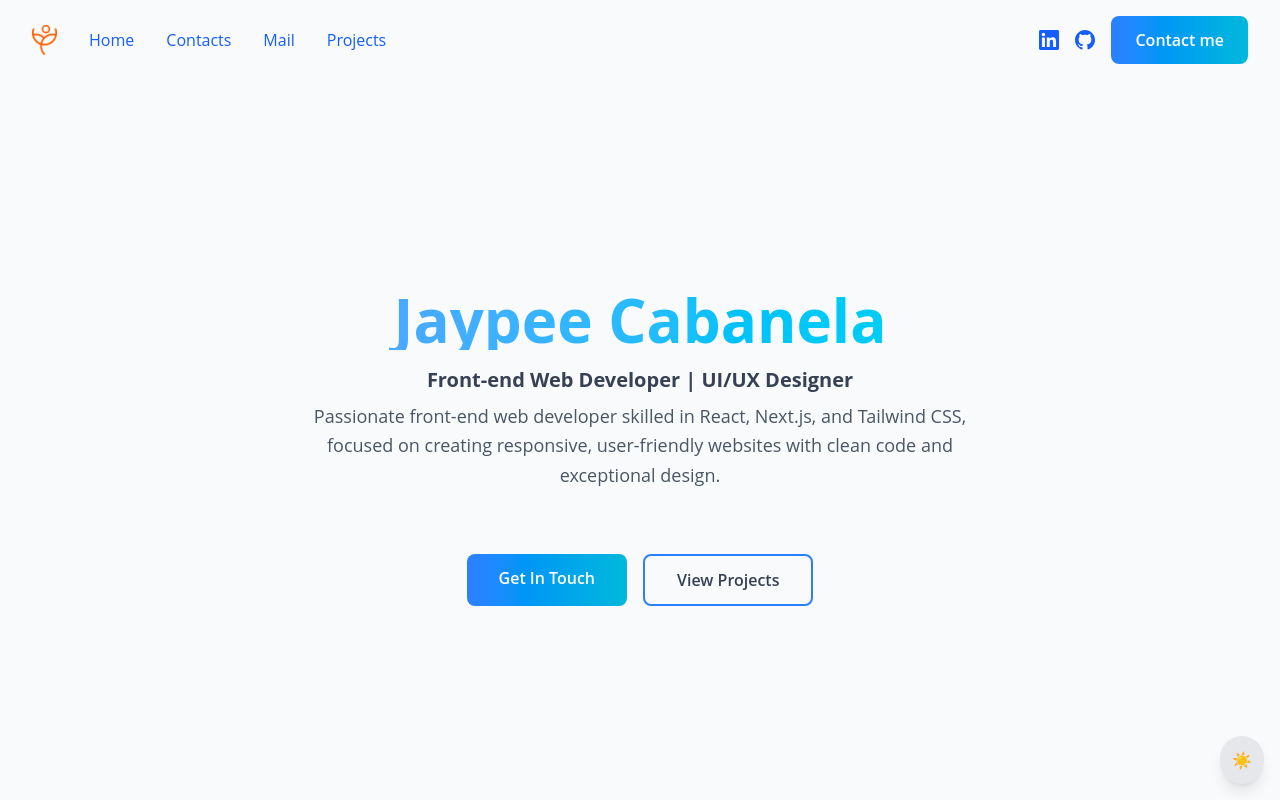
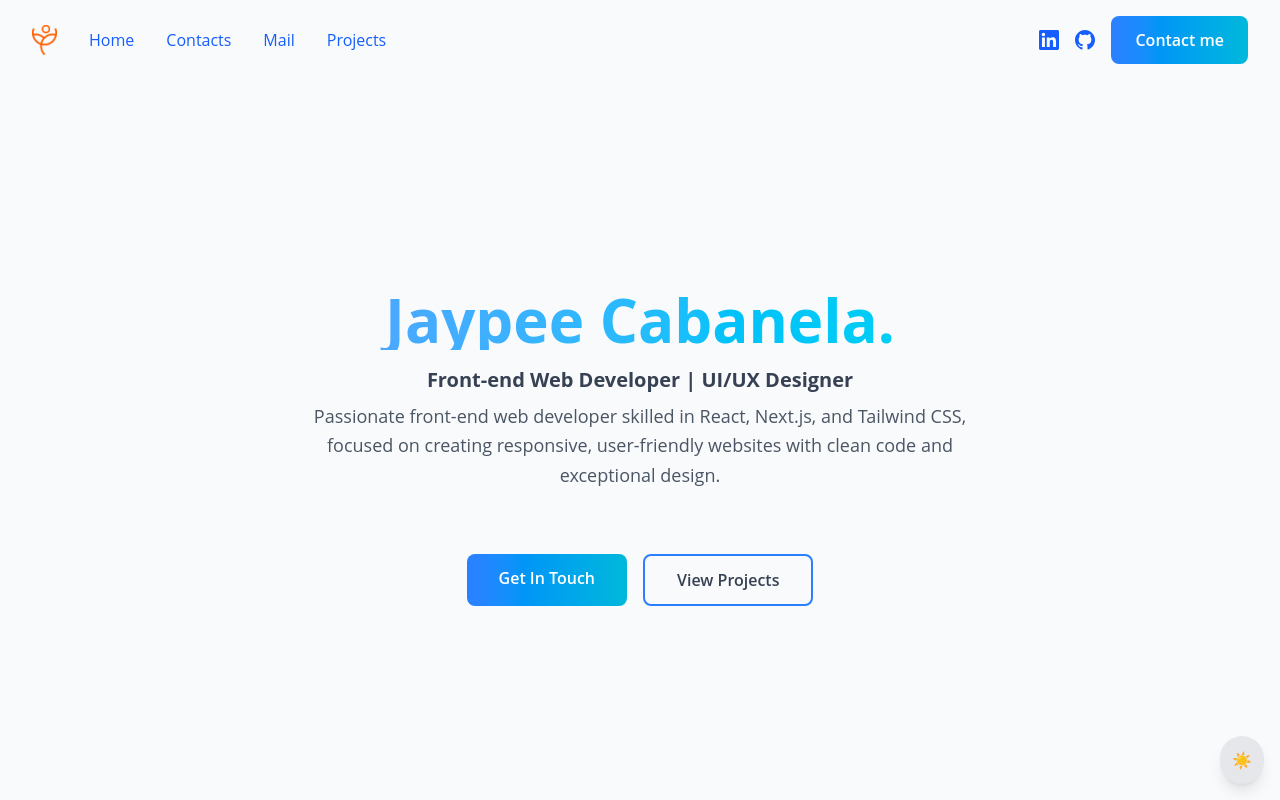
Before and after one commit to promptJaypee/jaypeewebsite, a Next.js app: page / in a window 1280 px wide. Shown: the top 800 px of the page. Built offline with nearby package versions, Linux system fonts and the light colour scheme.

Commit message:
Minor changes

```diff
--- a/app/page.tsx
+++ b/app/page.tsx
@@ -36,7 +36,7 @@ export default function Home() {
   //dark theme end
 
   useEffect(() => {
-    const fullText = "Jaypee Cabanela";
+    const fullText = "Jaypee Cabanela.";
     let index = 0;
     const typeInterval = setInterval(() => {
       if (index < fullText.length) {
@@ -45,7 +45,7 @@ export default function Home() {
       } else {
         clearInterval(typeInterval);
       }
-    }, 150); // Typing speed
+    }, 100); // Typing speed
 
     const cursorInterval = setInterval(() => {
       setCursorVisible((prev) => !prev);
```
